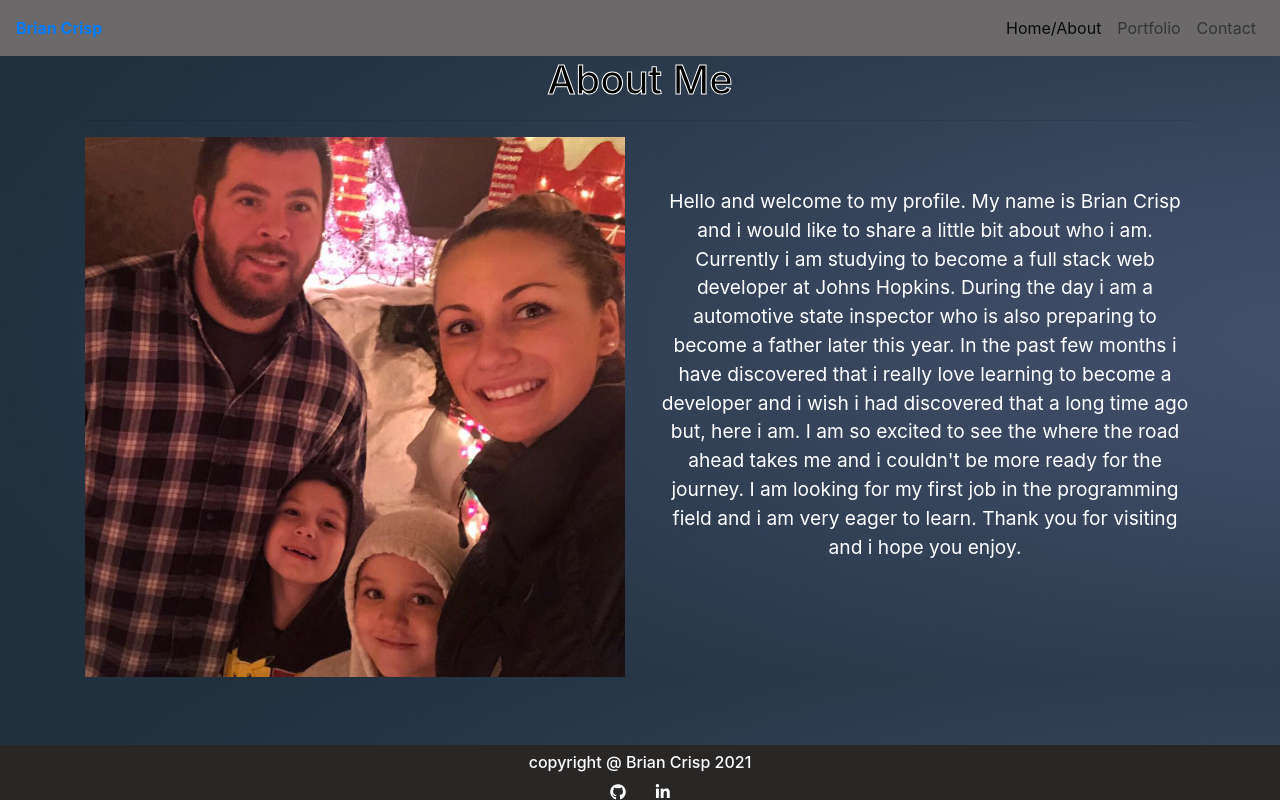
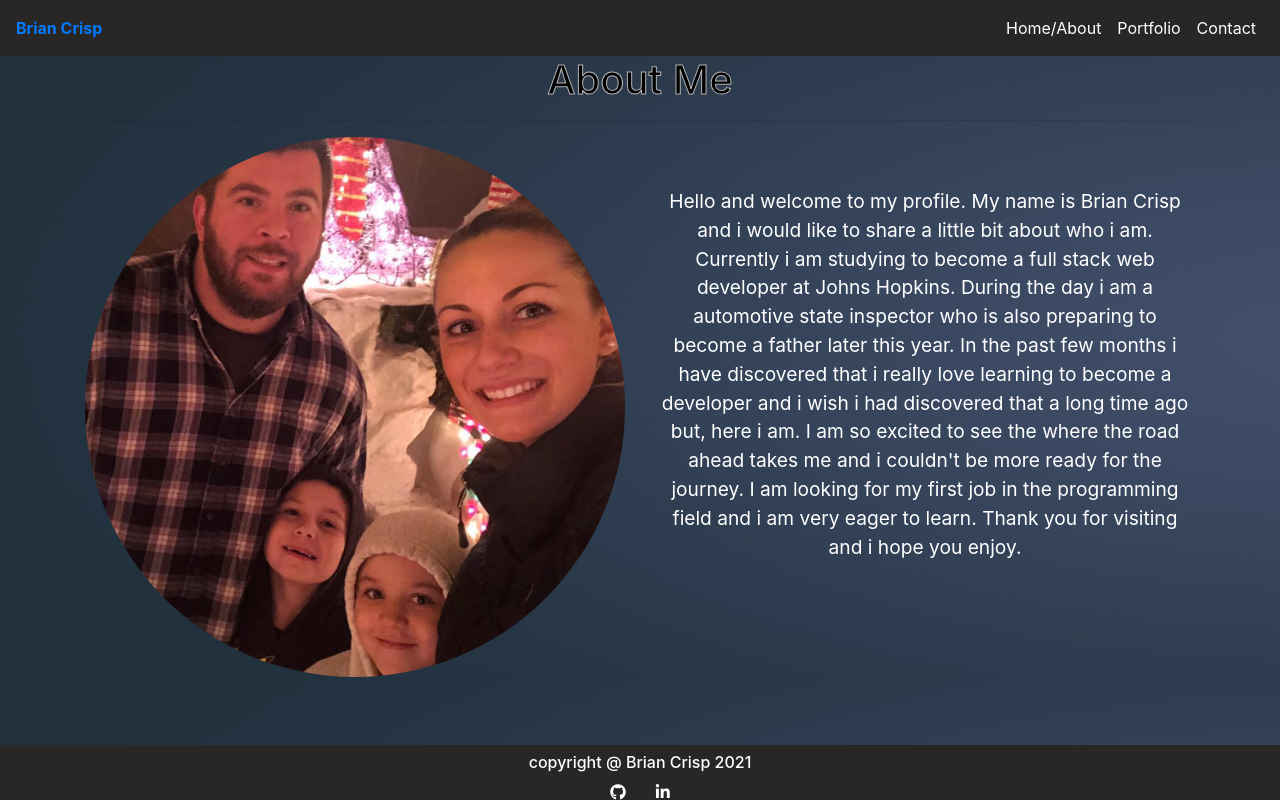
Before and after one commit to bcrisp084/my-react-portfolio, a React (Create React App) app: page /#/ in a window 1280 px wide. Built offline with nearby package versions, Linux system fonts and the light colour scheme; some icons are missing.

Commit message:
changed navbar style

```diff
--- a/src/components/header/header.css
+++ b/src/components/header/header.css
@@ -1,8 +1,8 @@
 
 .navbar {
-    background-color: rgb(107, 105, 105);
+    background-color: rgb(41, 38, 38);
   }
 
-  .nav-link {
+  a.nav-link {
     color: white;
   }
--- a/src/components/header/header.js
+++ b/src/components/header/header.js
@@ -3,7 +3,7 @@ import { Link } from 'react-router-dom';
 import './header.css';
 const Header=() => {
     return(
-        <nav className="navbar navbar-expand-lg navbar-light">
+        <nav className="navbar navbar-expand-lg ">
         <Link to="/" className="name-background"
           ><b>Brian Crisp</b>
         </Link>
--- a/src/css/style.css
+++ b/src/css/style.css
@@ -1,7 +1,7 @@
 
 #header {
   -webkit-text-stroke-width: 1px;
-  -webkit-text-stroke-color: rgb(255, 255, 255);
+  -webkit-text-stroke-color: rgb(180, 179, 179);
   color: rgb(0, 0, 0);
 }
 
@@ -9,6 +9,7 @@
   display: flexbox;
   max-width: 100%;
   height: auto;
+  border-radius: 50%;
 }
 
 .container1 {
```
